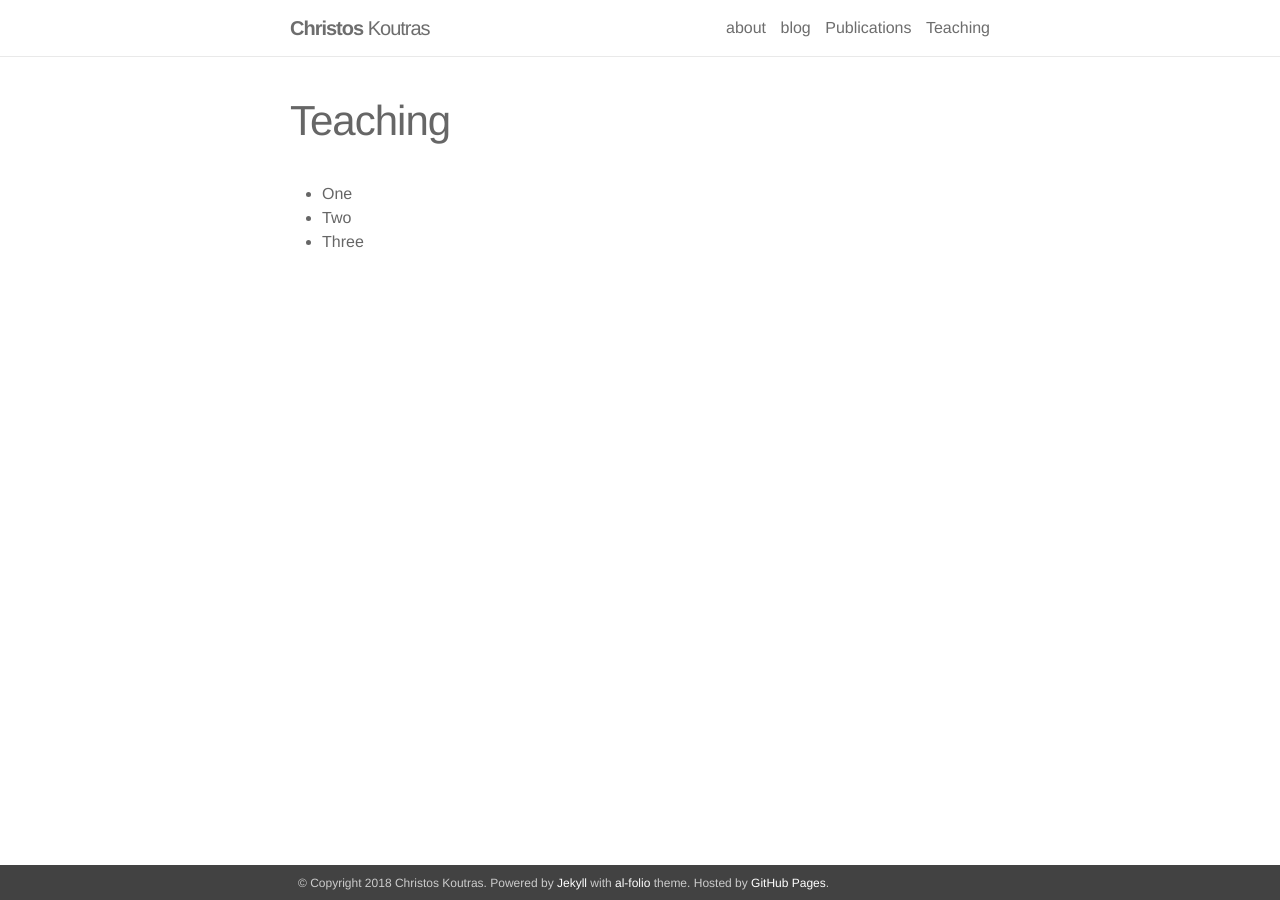
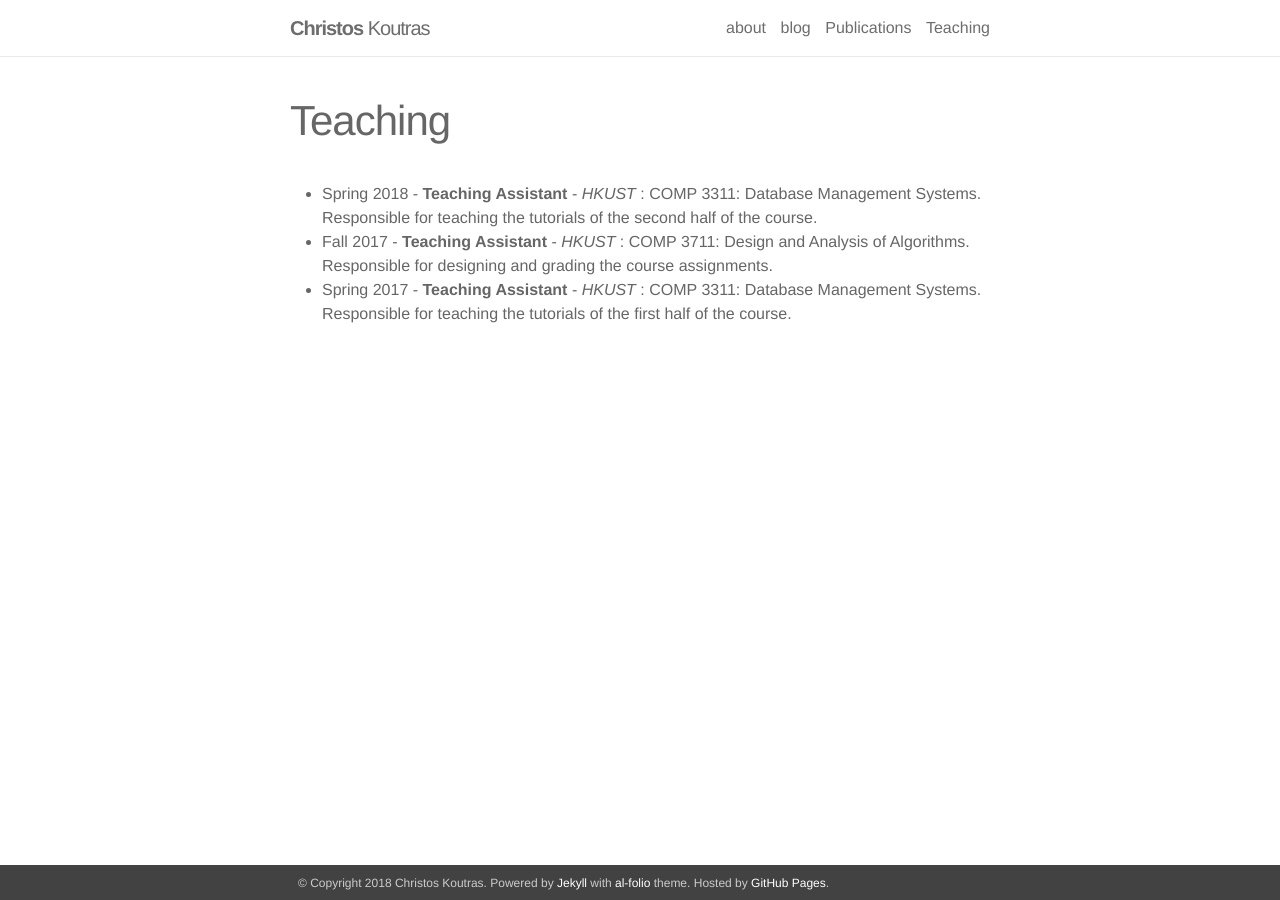
Before and after one commit to ckoutras/ckoutras.github.io, a Jekyll site: the page built from _pages/teaching.md, in a window 1280 px wide. Built offline with Jekyll 4.4.1, drawn with Linux system fonts in a browser that asks for light colours.

Commit message:
Changes to Teaching page

```diff
--- a/_pages/teaching.md
+++ b/_pages/teaching.md
@@ -5,6 +5,6 @@ title: Teaching
 description:
 ---
 
-* One
-* Two
-* Three
+* Spring 2018 - **Teaching Assistant** - *HKUST* : COMP 3311: Database Management Systems. Responsible for teaching the tutorials of the second half of the course.
+* Fall 2017 - **Teaching Assistant** - *HKUST* : COMP 3711: Design and Analysis of Algorithms. Responsible for designing and grading the course assignments.
+* Spring 2017 - **Teaching Assistant** - *HKUST* : COMP 3311: Database Management Systems. Responsible for teaching the tutorials of the first half of the course.
```
